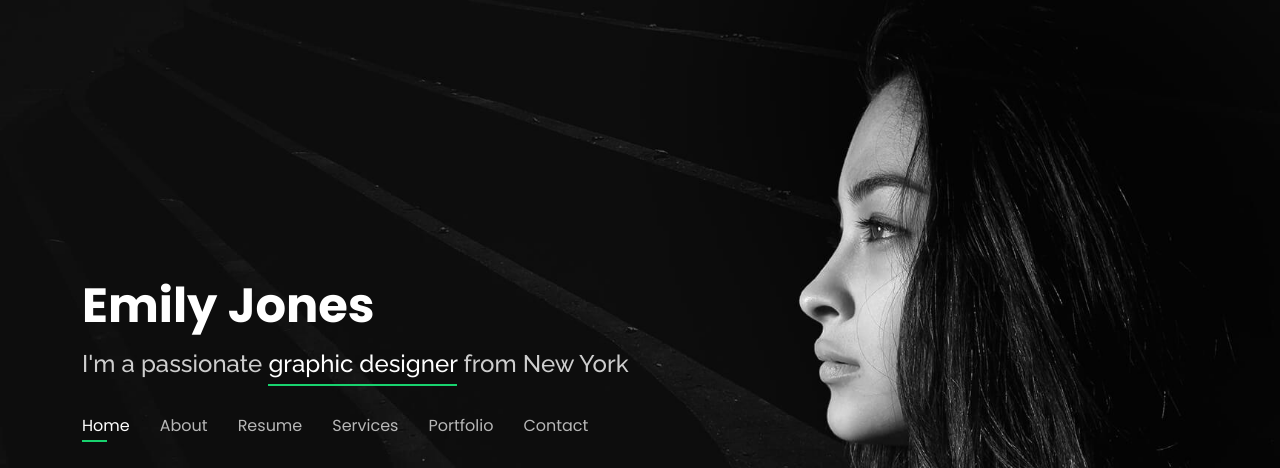
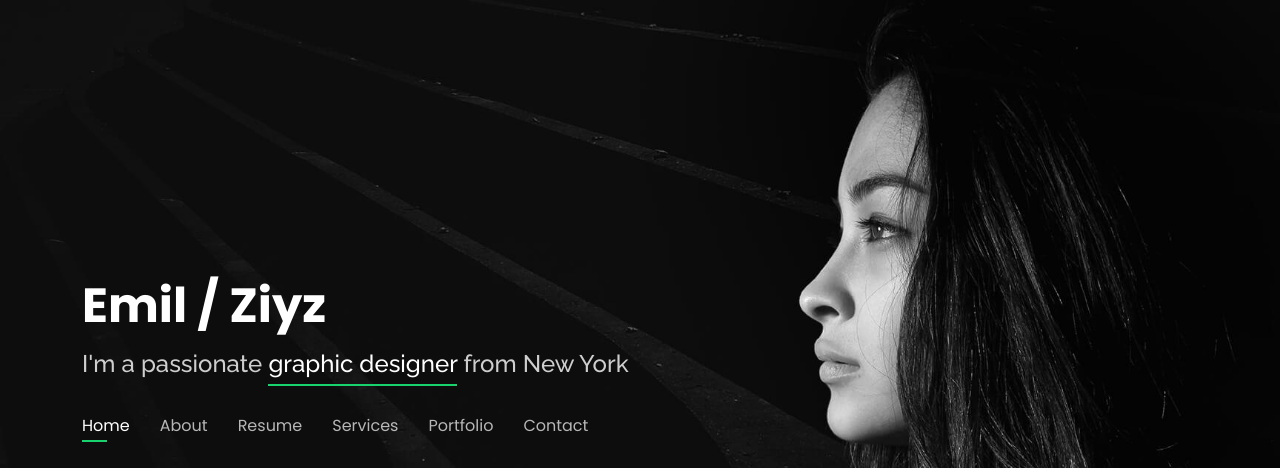
Before and after one commit to codeboylal/test-git-project, a plain HTML site: page index.html in a window 1280 px wide. Shown: the top 468 px of the page. Drawn offline with nearby package versions, Linux system fonts and the light colour scheme.

Commit message:
Changed Emily Jones to Emil / Ziya

```diff
--- a/index.html
+++ b/index.html
@@ -42,7 +42,7 @@
   <header id="header">
     <div class="container">
 
-      <h1><a href="index.html">Emily Jones</a></h1>
+      <h1><a href="index.html">Emil / Ziyz</a></h1>
       <!-- Uncomment below if you prefer to use an image logo -->
       <!-- <a href="index.html" class="mr-auto"><img src="assets/img/logo.png" alt="" class="img-fluid"></a> -->
       <h2>I'm a passionate <span>graphic designer</span> from New York</h2>
```
